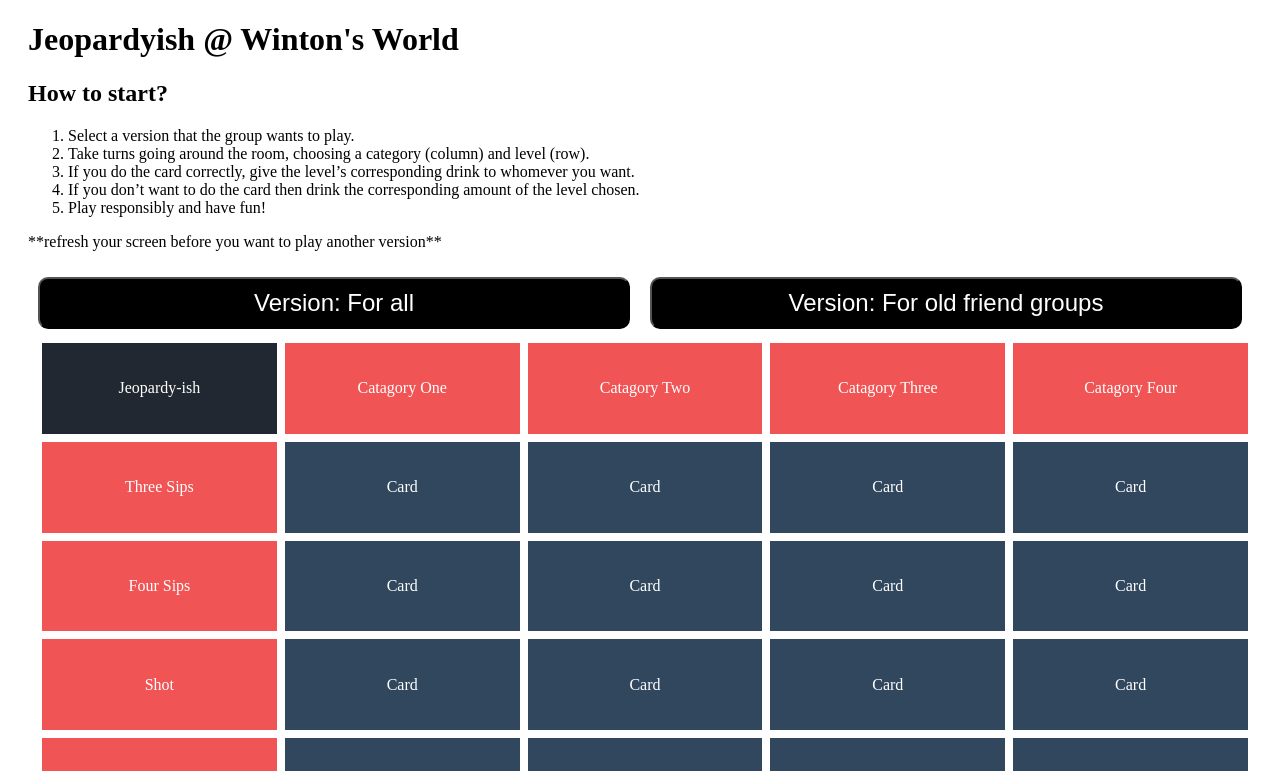
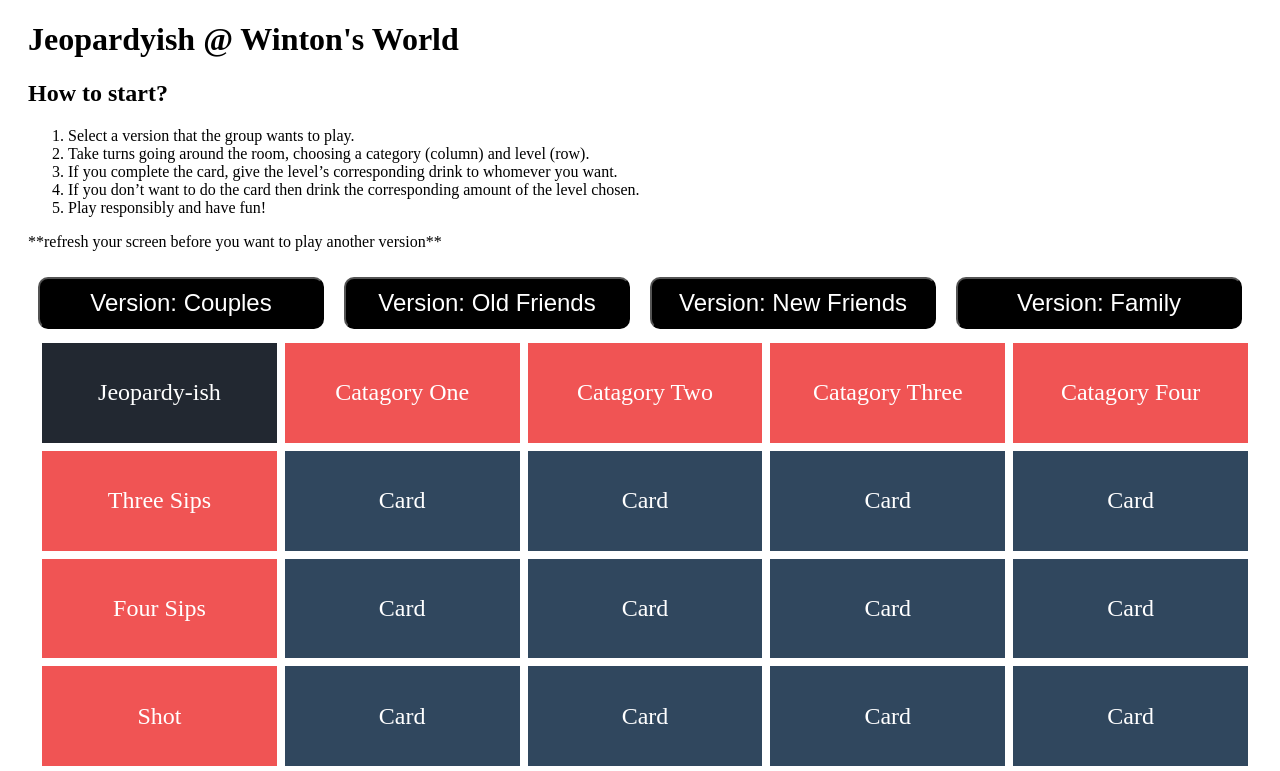
Before and after one commit to awinton64/jeaopordyish, a plain HTML site: page index.html in a window 1280 px wide. Both pictures are taken after a click on the element "Catagory One". Shown: the top 771 px of the page. Drawn offline with nearby package versions, Linux system fonts and the light colour scheme.

Commit message:
Removed vForAll, Added couples, new & old friends

```diff
--- a/index.html
+++ b/index.html
@@ -15,18 +15,18 @@
             }
 
             .box {
-                /* float:left; */
                 position: relative;
-                /* width: 30%; */
                 padding-top: 15%;
                 padding-bottom: 15%;
-                /* padding-bottom : 30%; = width for a 1:1 aspect ratio */
-
                 background-color:#30475e;
-                /* overflow:hidden; */
                 text-align: center;
                 margin:1.66%;
                 color: white;
+                font-size: x-large;
+            }
+
+            .color {
+                background-color: #30475e;
             }
 
             .greyBox {
@@ -48,7 +48,7 @@
 
             .cardDescription {
                 color: white;
-                font-size: xx-large;
+                font-size: xxx-large;
                 position: relative;
                 padding-top: 15%;
                 padding-bottom: 15%;
@@ -87,19 +87,17 @@
             <ol>
                 <li>Select a version that the group wants to play.</li>
                 <li>Take turns going around the room, choosing a category (column) and level (row).</li>
-                <li>If you do the card correctly, give the level’s corresponding drink to whomever you want.</li>
+                <li>If you complete the card, give the level’s corresponding drink to whomever you want.</li>
                 <li>If you don’t want to do the card then drink the corresponding amount of the level chosen.</li>
                 <li>Play responsibly and have fun!</li>
             </ol>
             <p>**refresh your screen before you want to play another version**</p>
             <div class="versionButtonContainer">
-                <button id="v1" class="versionButton" onclick="versionClicked('forAll')">Version: For all</button>
-                <!-- <button id="v2" class="versionButton" onclick="versionClicked('forCouples')">Version: For couples</button> -->
-                <button id="v3" class="versionButton" onclick="versionClicked('forOldFriendGroups')">Version: For old friend groups</button>
-
-                <!-- <button id="v4" class="versionButton">V4 coming soon</button>
-                <button id="v5" class="versionButton">V5 coming soon</button>
-                <button id="v6" class="versionButton">V6 coming soon</button> -->
+                <!-- <button class="versionButton" onclick="versionClicked('forAll')">Version: For all</button> -->
+                <button class="versionButton" onclick="versionClicked('forCouples')">Version: Couples</button>
+                <button class="versionButton" onclick="versionClicked('forOldFriendGroups')">Version: Old Friends</button>
+                <button class="versionButton" onclick="versionClicked('forNewFriendGroups')">Version: New Friends</button>
+                <button class="versionButton" onclick="versionClicked('forFamily')">Version: Family</button>
             </div>
         </div>
         <script src="https://ajax.googleapis.com/ajax/libs/jquery/2.1.1/jquery.min.js"></script>
@@ -136,6 +134,7 @@
                 <div id="5x5" class="box">Card</div>
             </div>
             <div id="cardDescription" class="cardDescription">Select a version to begin!</div>
+
     </div>
     <body>
 
@@ -177,7 +176,6 @@
         var level3Catagory4Ele = document.getElementById("4x5")
         var level4Catagory4Ele = document.getElementById("5x5")
 
-
         $('.gridContainer').find('div').click( function(){
             var boxNumber = ($(this).index()+1)
 
@@ -204,9 +202,17 @@
                 var description = gameContent.version3[boxNumber][Math.floor(Math.random() * gameContent.version3[boxNumber].length)]
                 cardDescription.innerHTML = "Your card: " + description
                 boxNumberAlreadyClicked.push(boxNumber)
+            } else if (versionId == "forNewFriendGroups") {
+                var description = gameContent.version3[boxNumber][Math.floor(Math.random() * gameContent.version4[boxNumber].length)]
+                cardDescription.innerHTML = "Your card: " + description
+                boxNumberAlreadyClicked.push(boxNumber)
+            } else if (versionId == "forFamily") {
+                var description = gameContent.version3[boxNumber][Math.floor(Math.random() * gameContent.version5[boxNumber].length)]
+                cardDescription.innerHTML = "Your card: " + description
+                boxNumberAlreadyClicked.push(boxNumber)
             } else {
-                cardDescription.innerHTML = "Wanna play? Click a version button below to start!"
-                console.log("noVersion Selected")
+                cardDescription.innerHTML = "Wanna play? Click a version to start!"
+                console.log("No Version Selected")
             }
         }
 
@@ -237,18 +243,14 @@
             }
         }
 
-        function addMyClass() {
-            var classString = this.className; // returns the string of all the classes for myDiv
-            var newClass = classString.concat("greyBox"); // Adds the class "main__section" to the string (notice the leading space)
-            this.className = newClass; // sets className to the new string
-        }
+        // function addMyClass() {
+        //     var classString = this.className; // returns the string of all the classes for myDiv
+        //     var newClass = classString.concat("greyBox"); // Adds the class "main__section" to the string (notice the leading space)
+        //     this.className = newClass; // sets className to the new string
+        // }
 
         function versionClicked(selectedVersionId) {
-
-            console.log(selectedVersionId)
-
             versionId = selectedVersionId
-
 
             //thingToImprove figure out how to pass a paramater from the onclick funciton to make the version# variable depeding on the version clicked.
             // Update catagory names based on version clicked
@@ -271,6 +273,20 @@
                 catagory2Ele.innerHTML = gameContent.version3[3]
                 catagory3Ele.innerHTML = gameContent.version3[4]
                 catagory4Ele.innerHTML = gameContent.version3[5]
+                cardDescription.innerHTML = versionId
+
+            } else if (selectedVersionId === "forNewFriendGroups") {
+                catagory1Ele.innerHTML = gameContent.version4[2]
+                catagory2Ele.innerHTML = gameContent.version4[3]
+                catagory3Ele.innerHTML = gameContent.version4[4]
+                catagory4Ele.innerHTML = gameContent.version4[5]
+                cardDescription.innerHTML = versionId
+
+            } else if (selectedVersionId === "forFamily") {
+                catagory1Ele.innerHTML = gameContent.version5[2]
+                catagory2Ele.innerHTML = gameContent.version5[3]
+                catagory3Ele.innerHTML = gameContent.version5[4]
+                catagory4Ele.innerHTML = gameContent.version5[5]
                 cardDescription.innerHTML = versionId
 
             } else {
@@ -303,66 +319,37 @@
 
 
         var gameContent = {
-            version1: {
-                1: "forAll",
-                2: ["Experience"],
-                3: ["Drinking"],
-                4: ["Acting Dumb"],
-                5: ["Knowledge"],
-                6: ["What'd you click me for? I'm a level not a card. Take a sip of your drink dum-dum :)"], //Level
-                7: ["Weirdest place you’ve had sex?","Describe the worst and best head?","Best and worst place you’ve had sex?","What’s the weirdest thing a girl has said to you during sex?"], // Catagory 1
-                8: ["Give and take a sip with the person who has the closest birthday to you.", "Make a rule but everytime some breaks your rule you must drink."], // Catagory 2
-                9: ["Give the guy to the right of you $1","Pushup challenge someone from the room (loser taker a shot)"], // Catagory 3
-                10: ["Who’s the oldest and youngest in the room?"], // Catagory 4
-                11: ["you sily goose that's a level not a card. Take a shot for being so silly :)"], //Level
-                12: ["Name your fetish?","Cringiest thing you have done/said during sex","What’s your weirdest sexual fantasy?"], // Catagory 1
-                13: ["Create two cocktails. Drink one. Share one.", "Kneel down and open your mouth for 5 secs and drink hard liquor", "Spin a bottle to select who finishes their drink"],
-                14: ["Scream a selected word by the group","Receive wet willy"],
-                15: ["Guess two body count right in the room", "Guess the person who’s has/had the longest relationship"],
-                16: ["Who dare pick me over a card. For now you must take a shot and give a shot :)"], //Level
-                17: ["FMK in the room"], // Catagory 1
-                18: ["Rock paper scissors, loser takes a shot", "Wheelbarrow shotgun"],
-                19: ["Suck on someone’s nipple", "Text current crush risky message", "Send nude", "Text estranged friend 'I love you'","Receive a wedgie for 3 seconds from a chosen person"],
-                20: ["Guess the person who’s has/had the longest relationship"],
-                21: ["YO Num-nuts! I ain't a card. Pick something else :/"], //Level
-                22: ["Describe how you would have sex with a person in this room?"], // Catagory 1
-                23: ["Shotgun in 15 secs", "Butt chug 3 secs"],
-                24: ["Naked lap", "Call your mom", "Booblooge off someone in the room", "Receive a nipple twist from someone in the room", "Call your ex on speaker"],
-                25: ["Name all of the people in the room who have cheated on someone"]
-            },
 
             version2: {
                 1: "forCouples",
-                2: ["Partner Knowledge"],
-                3: ["Drinking"],
-                4: ["Acting Dumb"],
-                5: ["Group Knowledge"],
+                2: ["Sexy Time"],
+                3: ["Guess That Couple!"],
+                4: ["Couple Knowledge"],
+                5: ["Challenge"],
 
                 6: ["What'd you click me for? I'm a level not a card. Take a sip of your drink dum-dum :)"], //Level 1 catagories
-                7: ["What is your partner's favorite color? Both people write it down and on the count of three share and see if it matches", "What’s your partner’s favorite color combination? Both people write it down and on the count of three share and see if it matches" ],
-                8: ["Give and take a sip with the person who has the closest birthday to you.", "Make a rule but everytime some breaks your rule you must drink."],
-                9: ["Give your partner $1"],
-                10: ["Who’s the oldest and youngest in the room?"],
+                7: ["Tell us the story of your first kiss. Who made the first move?"],
+                8: ["Guess the person who’s has/had the longest relationship. If you guess correctly, pass out the corresponding level of drink(s)."],
+                9: ["What’s your partner’s zodiac sign (eg. Virgo)? Both people write it down and on the count of three share and see if it matches."],
+                10: ["Pattycake with your partner against another pair of partners. First one to go 6 cycles without messing up wins. If you win, pass out the corresponding level of drink(s)."],
 
                 11: ["you sily goose that's a level not a card. Take a shot for being so silly :)"], //Level 2 catagories
-                12: ["Does your partner have any fetish, yes or no? Both people write it down and on the count of three share and see if it matches", "What’s your partner’s zodiac sign (eg. Virgo)? Both people write it down and on the count of three share and see if it matches"],
-                13: ["Create four cocktails. 2 for you and your partner. 2 for another set of partners.", "Kneel down and open your mouth for 5 secs and drink hard liquor", "Spin a bottle to select the partners who will finish their drink"],
-                14: ["Receive wet willies from two other partners.", "Partner 2 truths and a lie. The rest of the partners in the game guess. If the lie is not guessed the partners who created the lie pass out 2 shots."],
-                15: ["Guess the person who’s has/had the longest relationship"],
+                12: ["Drink the number of times you have had sex today with your partner."],
+                13: ["Guess the couple most likely to disappear during the pregame for “unknown” reasons. Group votes to decide if it’s accurate. If you guess correctly, pass out the corresponding level of drink(s)."],
+                14: ["Partner’s dream job? Both people write it down and on the count of three share and see if it matches."],
+                15: ["Pattycake with your partner against another pair of partners. First one to go 6 cycles without messing up wins. If you win, pass out the corresponding level of drink(s)."],
 
-
-                // let off here need to make the changes below
                 16: ["Who dare pick me over a card. For now you must take a shot and give a shot :)"], //Level 3 catagories
-                17: ["What’s your partner’s birthday? Both people write it down and on the count of three share and see if it matches.", "Partner’s dream job? Both people write it down and on the count of three share and see if it matches."],
-                18: ["Rock paper scissors your partner. Losing partner takes a shot.", "Buy your partner a drink if you go out (expires the night at 12:30 AM). In the meantime take a half shot."],
-                19: ["Partners body seltzer roll. Losing partners take a shot.", "Patty cake with your partner against another pair of partners. First one to go 6 cycles without messing up wins. Losing team takes 2 shots for the level."],
-                20: ["Guess the person who’s has/had the longest relationship (doesn’t have to be the one they are or aren't in)"],
+                17: ["Share a story about a time when y'all were walked in on."],
+                18: ["Which couple would be most likely to be mistaken for siblings. Group votes to decide if it’s accurate. If you guess correctly, pass out the corresponding level of drink(s)."],
+                19: ["Does your partner have any fetish, yes or no? Both people write it down and on the count of three share and see if it matches."],
+                20: ["Staring contest. You and another couple enter into a duel staring contest. Group picks the second couple.. First couple to break eye contact drinks the corresponding level of drink(s)."],
 
                 21: ["YO Num-nuts! I ain't a card. Pick something else :/"], //Level 4 catagories
-                22: ["What is your partners bucket list spot to have sex? Both people write it down and on the count of three share and see if it matches."],
-                23: ["Shotgun in 8 secs.", "Butt chug 3 secs or give your partner a 3 sec kiss (your welcome)"],
-                24: ["Call either of your parents on speaker"],
-                25: ["Couple most likely to disappear during the pregame for **nknown** reasons. Group vote to decide if it’s accurate"]
+                22: ["What would you or have you role played together?"],
+                23: ["Guess the couple who is most likely to be dependent on one of their parents financially. Group votes to decide if it’s accurate. If you guess correctly, pass out the corresponding level of drink(s)."],
+                24: ["What is your partners bucket list spot to have sex? Both people write it down and on the count of three share and see if it matches."],
+                25: ["Hold a challenging yoga sex poistion against a couple of the group’s choosing. Group decides the position. Couple who can hold the longest pass out the corresponding level of drink(s). 1 min max."],
             },
 
             version3: {
@@ -384,8 +371,6 @@
                 14: ["FMK based on three chosen people within the room by the group.", "Take a sip for each person you have hooked up (first base or farther) with in the room."],
                 15: ["Guess everyone’s body count in the room."],
 
-
-                // let off here need to make the changes below
                 16: ["Who dare pick me over a card. For now you must take a shot and give a shot :)"], //Level 3 catagories
                 17: ["Pick a person. Both of you finish your drinks.", "Rock paper scissor with the entire group at the same time. Take a sip for every person who beats you."],
                 18: ["7 mins in heaven but the group gets to decided who will join you."],
@@ -397,7 +382,72 @@
                 23: ["Let someone cut a small piece of your hair and tape it to your face as facial hair for the rest of the night."],
                 24: ["Call your parents and ask them for the story of when you were conceived (put on speaker phone)."],
                 25: ["Go around the room and guess for each person who they would be willing to hook up with in the room."],
-            }
+            },
+
+            version4: {
+                1: "forNewFriendGroups",
+                2: ["Secrets"],
+                3: ["Acting"],
+                4: ["Blank Checks"],
+                5: ["Common Knowledge?"],
+
+                6: ["What'd you click me for? I'm a level not a card. Take a sip of your drink dum-dum :)"], //Level 1 catagories
+                7: ["Share the last time you told a white lie."],
+                8: ["Bust out your go to party dance move with someone else in the room (group decides other person)."],
+                9: ["Give 3 people a meaningful compliment while stare them in the eyes."],
+                10: ["Share a piece of advice your dad has given you. See if anyone else has received the same advice."],
+
+                11: ["you sily goose that's a level not a card. Take a shot for being so silly :)"], //Level 2 catagories
+                12: ["Share a phobia or something you're scared of."],
+                13: ["Sing your favorite song, rap, or original if you’re feeling ballzy."],
+                14: ["Give 2 you know the least a hug."],
+                15: ["Make an animal noise, and see if anyone can guess it."],
+
+                16: ["Who dare pick me over a card. For now you must take a shot and give a shot :)"], //Level 3 catagories
+                17: ["Are you emotionally available right now?"],
+                18: ["Propose to someone in the room with a speech."],
+                19: ["Who are three people you’d pick to be on a deserted island with?"],
+                20: ["Do an impression, and see how many people recognize it."],
+
+                21: ["YO Num-nuts! I ain't a card. Pick something else :/"], //Level 4 catagories
+                22: ["Tell us about your first love."],
+                23: ["Give birth with someone else in the room?"],
+                24: ["Set up a lunch date for within the next two weeks. Group decides the other person to go to lunch."],
+                25: ["Reference your favorite meme/tik-tok or even Vine (if you know you know), and see how many people know it."],
+            },
+
+            version5: {
+                1: "forFamily",
+                2: ["Story time"],
+                3: ["Experience"],
+                4: ["Gratitude"],
+                5: ["Tradition"],
+
+                6: ["What'd you click me for? I'm a level not a card. Take a sip of your drink dum-dum :)"], //Level 1 catagories
+                7: ["Share a story when someone in the family scared you to death. OR. Share a story when you felt uneasy. What grounded you?"],
+                8: ["Tell us something on your bucket list."],
+                9: ["Share a time where you were facing a difficult time and a family member helped you out."],
+                10: ["Share something you hope your children will pass on and/or you want to pass on from your parents."],
+
+                11: ["you sily goose that's a level not a card. Take a shot for being so silly :)"], //Level 2 catagories
+                12: ["Share a story about an embarrassing or happy moment."],
+                13: ["Tell us about a time you had an unplanned experience but you’ll never forget."],
+                14: ["Share a time and show your appreciation for a family member who has helped you to where you are now."],
+                15: ["Share a story about a time you used a family tradition to grow closer with someone else outside of the family."],
+
+                16: ["Who dare pick me over a card. For now you must take a shot and give a shot :)"], //Level 3 catagories
+                17: ["Share a story when someone came in the clutch?"],
+                18: ["Share a story from a trip you would take again."],
+                19: ["Share a time and show your appreciation when someone gave you a good piece of advice."],
+                20: ["Tell us about a tradition you want to build upon and improve upon."],
+
+                21: ["YO Num-nuts! I ain't a card. Pick something else :/"], //Level 4 catagories
+                22: ["Share a time where you knew you were in the wrong place and/or realized you needed a change."],
+                23: ["Tell us about a time where music was an integral part of the experience."],
+                24: ["Tell us a time when you wished you had shown more appreciation."],
+                25: ["Share a time where someone made you proud to be a part of this family."],
+            },
+
         }
 
 
@@ -420,8 +470,6 @@
         //         14: [],
         //         15: [],
 
-
-        //         // let off here need to make the changes below
         //         16: ["Who dare pick me over a card. For now you must take a shot and give a shot :)"], //Level 3 catagories
         //         17: [],
         //         18: [],
@@ -440,3 +488,32 @@
     </script>
 
 </html>
+
+
+<!-- version1: {
+    1: "forAll",
+    2: ["Experience"],
+    3: ["Drinking"],
+    4: ["Acting Dumb"],
+    5: ["Knowledge"],
+    6: ["What'd you click me for? I'm a level not a card. Take a sip of your drink dum-dum :)"], //Level
+    7: ["Weirdest place you’ve had sex?","Describe the worst and best head?","Best and worst place you’ve had sex?","What’s the weirdest thing a girl has said to you during sex?"], // Catagory 1
+    8: ["Give and take a sip with the person who has the closest birthday to you.", "Make a rule but everytime some breaks your rule you must drink."], // Catagory 2
+    9: ["Give the guy to the right of you $1","Pushup challenge someone from the room (loser taker a shot)"], // Catagory 3
+    10: ["Who’s the oldest and youngest in the room?"], // Catagory 4
+    11: ["you sily goose that's a level not a card. Take a shot for being so silly :)"], //Level
+    12: ["Name your fetish?","Cringiest thing you have done/said during sex","What’s your weirdest sexual fantasy?"], // Catagory 1
+    13: ["Create two cocktails. Drink one. Share one.", "Kneel down and open your mouth for 5 secs and drink hard liquor", "Spin a bottle to select who finishes their drink"],
+    14: ["Scream a selected word by the group","Receive wet willy"],
+    15: ["Guess two body count right in the room", "Guess the person who’s has/had the longest relationship"],
+    16: ["Who dare pick me over a card. For now you must take a shot and give a shot :)"], //Level
+    17: ["FMK in the room"], // Catagory 1
+    18: ["Rock paper scissors, loser takes a shot", "Wheelbarrow shotgun"],
+    19: ["Suck on someone’s nipple", "Text current crush risky message", "Send nude", "Text estranged friend 'I love you'","Receive a wedgie for 3 seconds from a chosen person"],
+    20: ["Guess the person who’s has/had the longest relationship"],
+    21: ["YO Num-nuts! I ain't a card. Pick something else :/"], //Level
+    22: ["Describe how you would have sex with a person in this room?"], // Catagory 1
+    23: ["Shotgun in 15 secs", "Butt chug 3 secs"],
+    24: ["Naked lap", "Call your mom", "Booblooge off someone in the room", "Receive a nipple twist from someone in the room", "Call your ex on speaker"],
+    25: ["Name all of the people in the room who have cheated on someone"]
+}, -->
```
